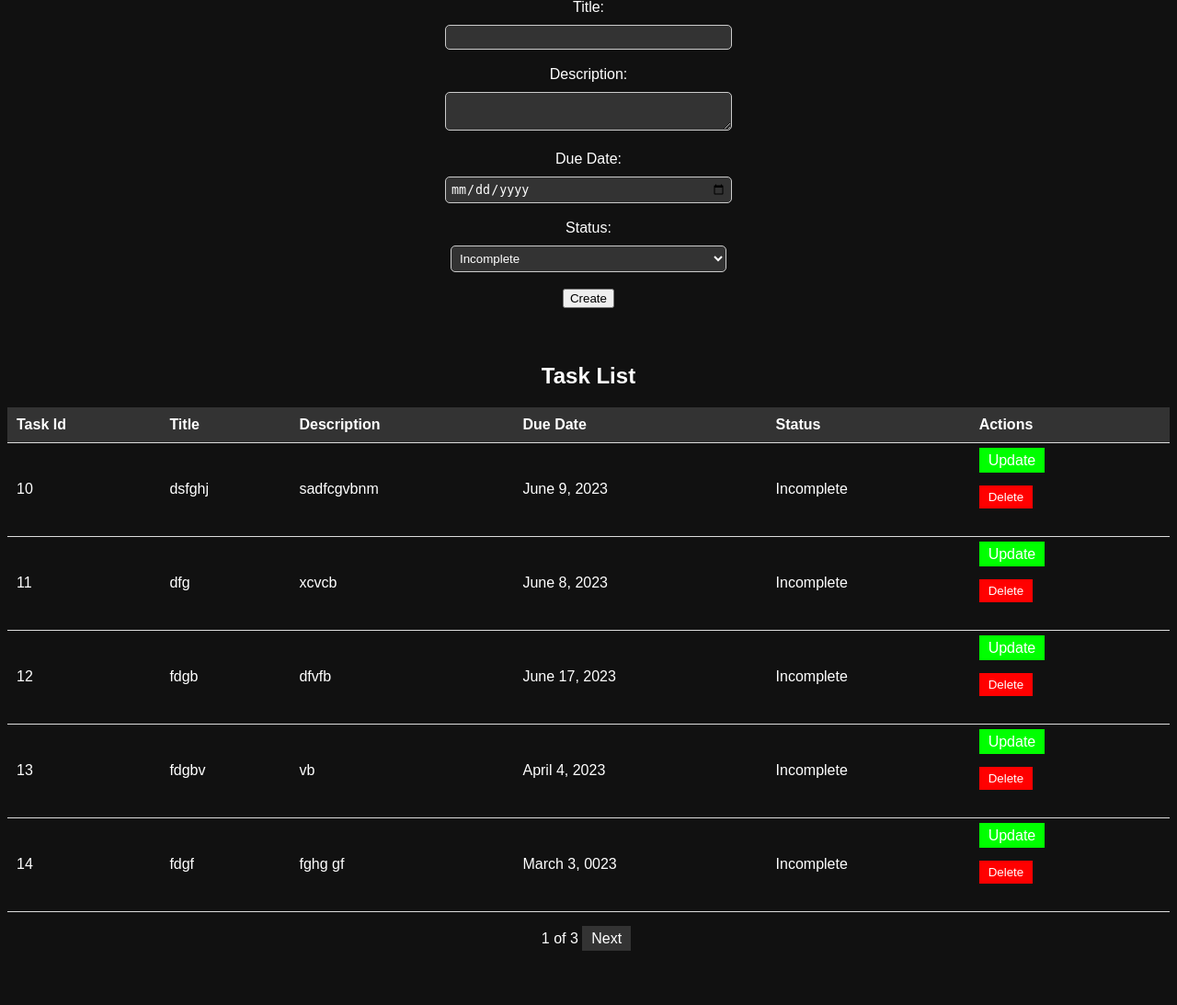
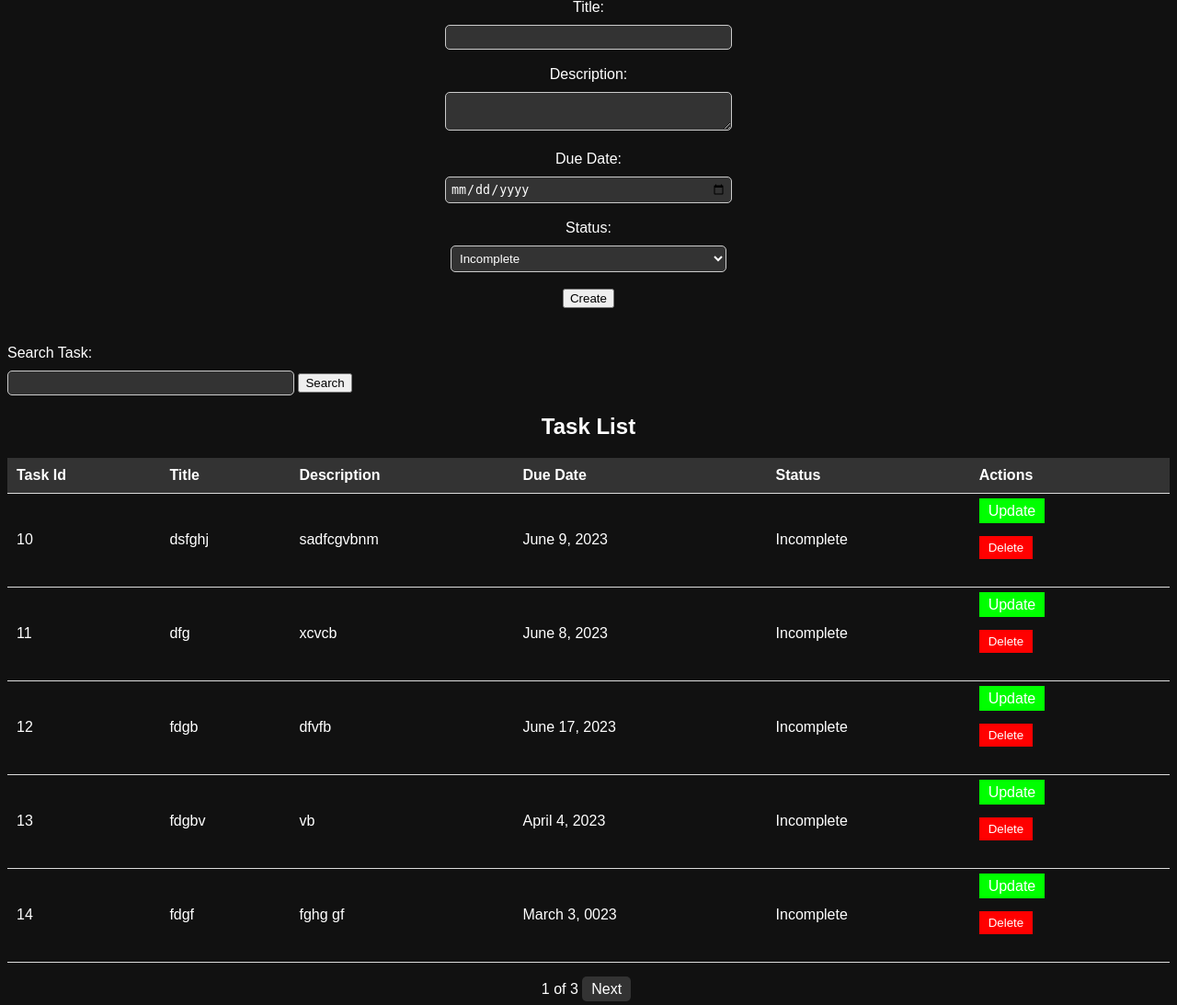
Before and after one commit to heyman242/backend-intern-assignment, a Django app: page /tasks/ in a window 1280 px wide. Shown: the part 181-1274 px from the top of the page at 92% size. Before the commit the page ends 1215 px from the top, so only its background shows below. Run offline with Django 4.2, Linux system fonts and the light colour scheme; data comes from the database, SQL or seed files in the repository; both versions use the stored data as it was after the commit.

Commit message:
added task search functionality

```diff
--- a/ums_project/ums_app/templates/create_task.html
+++ b/ums_project/ums_app/templates/create_task.html
@@ -80,16 +80,19 @@
         }
         .pagination {
             margin-top: 20px;
+            display: inline-block;
         }
         .pagination a {
             color: #fff;
             background-color: #333;
             padding: 5px 10px;
+            border-radius: 5px;
             text-decoration: none;
             margin-right: 5px;
         }
         .pagination .active {
             background-color: #ff0000;
+            border-radius: 5px;
         }
         .pagination-container {
     text-align: center;
@@ -127,9 +130,16 @@
             </select>
             <br>
             <br>
-            <button type="submit">Create</button>
+            <button type="submit" class="btn btn-success">Create</button>
         </form>
     </div>
+    <form method="get" action="{% url 'create_task' %}">
+    <label for="search">Search Task:</label>
+        <br>
+    <input type="text" id="search" name="search">
+    <button type="submit">Search</button>
+</form>
+
 
     <h2>Task List</h2>
     <table>
--- a/ums_project/ums_app/views.py
+++ b/ums_project/ums_app/views.py
@@ -14,11 +14,15 @@ def create_task(request):
         serializer = TaskSerializer()
 
     tasks = Task.objects.all()
+    search_query = request.GET.get('search')
+
+    if search_query:
+        tasks = tasks.filter(id=search_query)
+
     paginator = Paginator(tasks, 5)  # Set the number of tasks per page
-
     page_number = request.GET.get('page')
     page_obj = paginator.get_page(page_number)
-    return render(request, 'create_task.html', {'serializer': serializer, 'tasks': tasks, 'page_obj': page_obj})
+    return render(request, 'create_task.html', {'serializer': serializer, 'tasks': tasks, 'page_obj': page_obj, 'search_results': tasks})
 
 
 def update_task(request, task_id):
```
Also changed, not shown: ums_project/db.sqlite3.
